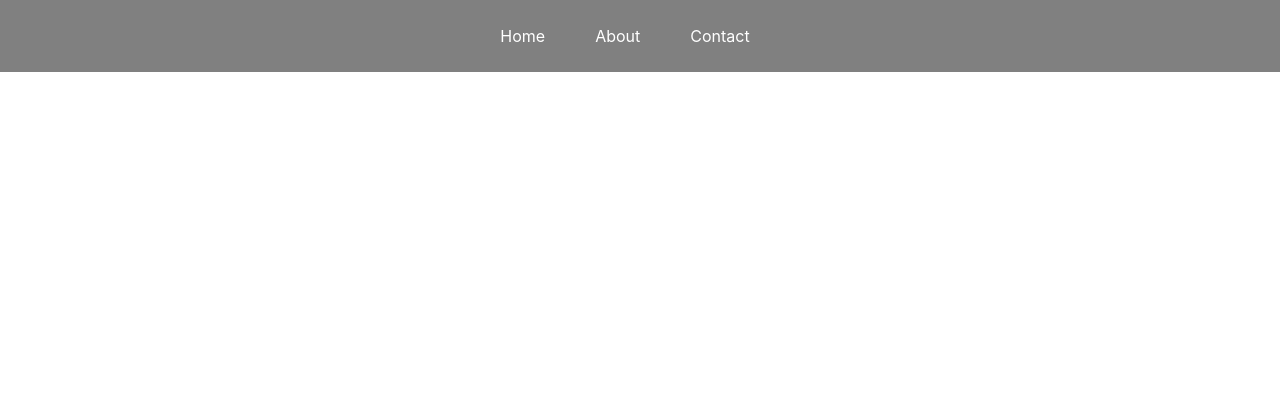
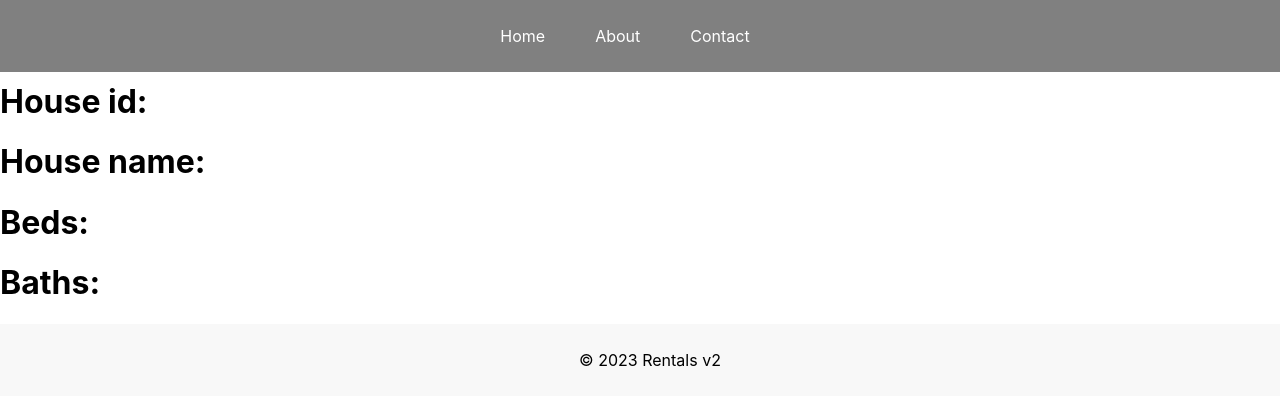
Before and after one commit to kevmgb/rentals-v2-frontend, a React (Create React App) app: page /listing/detail/1 in a window 1280 px wide. Shown: the top 406 px of the page. Built offline with nearby package versions, Linux system fonts and the light colour scheme.

Commit message:
add navigation to listing details page

```diff
--- a/package.json
+++ b/package.json
@@ -8,7 +8,7 @@
     "@testing-library/user-event": "^13.5.0",
     "react": "^18.2.0",
     "react-dom": "^18.2.0",
-    "react-router-dom": "^6.16.0",
+    "react-router-dom": "^6.17.0",
     "react-scripts": "5.0.1",
     "web-vitals": "^2.1.4"
   },
--- a/src/App.js
+++ b/src/App.js
@@ -5,6 +5,9 @@ import Home from './components/Home';
 import './App.css';
 import Footer from './components/Footer';
 import ResultsPage from './components/ResultsPage';
+import DetailsPage from './components/DetailsPage';
+import About from './components/About';
+import Contact from './components/Contact';
 
 function App() {
   return (
@@ -15,7 +18,11 @@ function App() {
         <Routes>
           <Route path="/" element={<Home />} />
           <Route path="/results" element={<ResultsPage />} />
+          <Route path="/listing/detail/:id" element={<DetailsPage />} />
+          <Route path="/about" element={<About />} />
+          <Route path="/contact" element={<Contact />} />
         </Routes>
+
         <Footer />
       </div>
     </Router>
--- /dev/null
+++ b/src/components/About.js
@@ -0,0 +1,12 @@
+import React from "react";
+
+function About() {
+    return (
+        <div>
+          <h1>Test</h1>
+          <h1>ABOUT PAGE </h1>
+        </div>
+      );
+}
+
+export default About;
--- a/src/components/Card.js
+++ b/src/components/Card.js
@@ -2,19 +2,24 @@ import React from "react";
 import cardImage from '../images/house.jpg'
 import Bedroom from "./Bedroom";
 import Bath from "./Bath";
+import { Link } from 'react-router-dom';
 
-function Card({name, bed, baths}) {
+function Card({id, name, beds, baths}) {
     return (
+        // <Link to={{ pathname: `/listing/detail/${id}`, state: { id, name, beds, baths } }}>
+        <Link to={`/listing/detail/${id}`} state={{id, name, beds, baths}}>
             <div className="card">
                 <img src={cardImage} alt="Card" className="card-image" />
                 <div className="card-content">
                     <h2>{name}</h2>
                     <div className="property-info">
                         <Bath value={baths} />
-                    <Bedroom value={bed}/>
+                        <Bedroom value={beds}/>
                     </div>
                 </div>
             </div>
+        </Link>
+
     )
 }
 
--- /dev/null
+++ b/src/components/Contact.js
@@ -0,0 +1,12 @@
+import React from "react";
+
+function Contact() {
+    return (
+        <div>
+          <h1>Test</h1>
+          <h1>CONTACT PAGE </h1>
+        </div>
+      );
+}
+
+export default Contact;
--- /dev/null
+++ b/src/components/DetailsPage.js
@@ -0,0 +1,18 @@
+import React from "react";
+import { useLocation } from 'react-router-dom';
+
+function DetailsPage() {
+    const location = useLocation();
+    const { id, name, beds, baths } = location.state || {};
+    return (
+        <div>
+          <h1>Test</h1>
+          <h1>House id: {id} </h1>
+          <h1>House name: {name} </h1>
+          <h1>Beds: {beds} </h1>
+          <h1>Baths: {baths} </h1>
+        </div>
+      );
+}
+
+export default DetailsPage;
--- a/src/components/Home.js
+++ b/src/components/Home.js
@@ -18,7 +18,7 @@ function Home() {
       <Jumbotron />
       <div className='card-container'>
             {apartments.map(apartment => (
-                <Card name = {apartment.name} bed = {apartment.beds} baths ={apartment.baths}/>
+                <Card id = {apartment.id} name = {apartment.name} beds = {apartment.beds} baths ={apartment.baths}/>
             ))}
       </div>
     </>
--- a/src/components/ResultsPage.js
+++ b/src/components/ResultsPage.js
@@ -6,7 +6,7 @@ import { useLocation } from 'react-router-dom';
 const ResultsPage = () => {
     const location = useLocation();
     const results = location.state.results || [];
-
+    console.log(location);
     return (
       <div>
         {results.length > 0 ? (
```
Also changed, not shown: 1 other file (tests, documents, lock files or other folders). Lines whose indentation alone changed are shown as unchanged.
